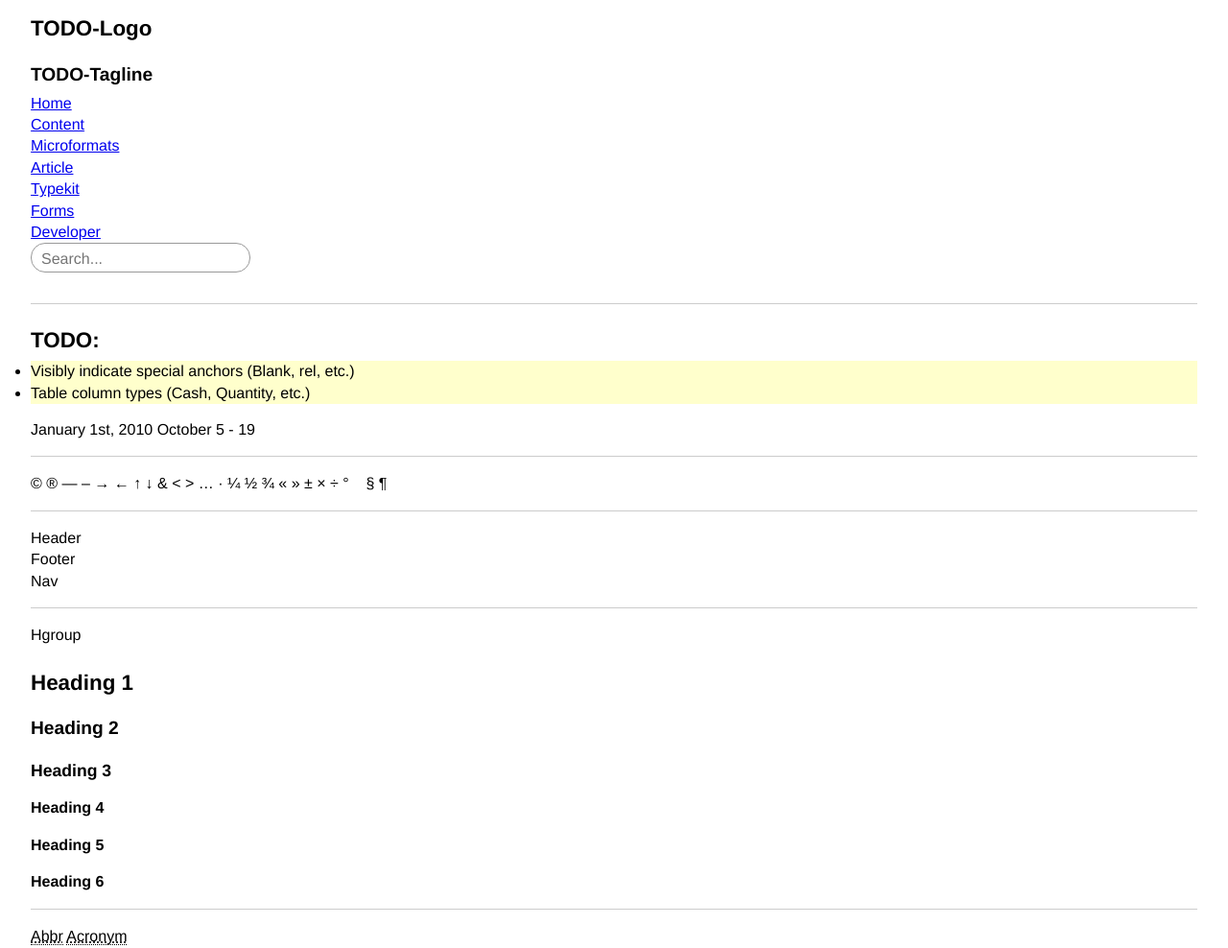
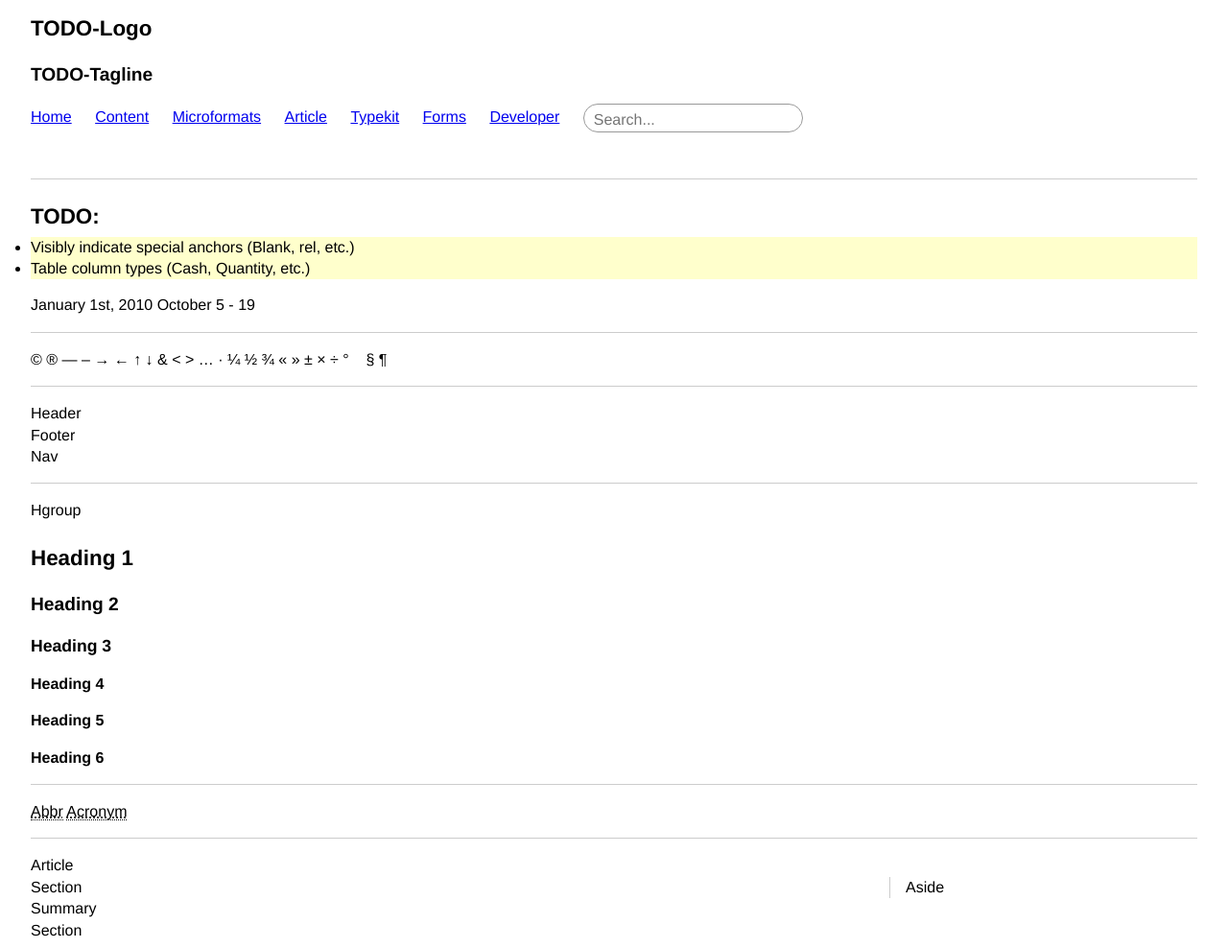
Before and after one commit to drawnword/template, a plain HTML site: page content.html in a window 1280 px wide. Shown: the part 40-1028 px from the top of the page at 96% size. Drawn offline with nearby package versions, Linux system fonts and the light colour scheme; files that its build step writes are made by us from their sources.

Commit message:
Updated the header and asides to be more site-like by default.

```diff
--- a/content.html
+++ b/content.html
@@ -104,7 +104,6 @@
 <hr />
 
 <p>Paragraph</p>
-<time>Time</time>
 <dfn>Defintion</dfn>
 
 <hr />
--- a/styles/all.css
+++ b/styles/all.css
@@ -124,6 +124,18 @@ td {
   padding: 1em 0;
 }
 
+#header nav li {
+  display: inline-block;
+}
+
+#header nav {
+  margin-top: 1em;
+}
+
+#header nav li a {
+  padding: 0 20px 0 0 ;
+}
+
 #footer {
   border-top: 1px solid #ccc;
   margin: 1em 0;
--- a/styles/screen.css
+++ b/styles/screen.css
@@ -1,10 +1,15 @@
 /*
 
-This should only contain styles that we explicitly want to hide from print.
+This should only contain styles that we implicitly want to hide from print.
 
 ex. layout, float, background images, etc.
 
 */
+
+img {
+  max-width: 100%;
+  -ms-interpolation-mode: bicubic;
+}
 
 .blurb {
   border-style: solid;
@@ -37,8 +42,9 @@ ex. layout, float, background images, etc.
 }
 
 aside {
-  background-color: #ccc;
+  border-left: 1px solid #ccc;
   float: right;
+  padding-left: 1em;
   width: 25%;
 }
 
```
